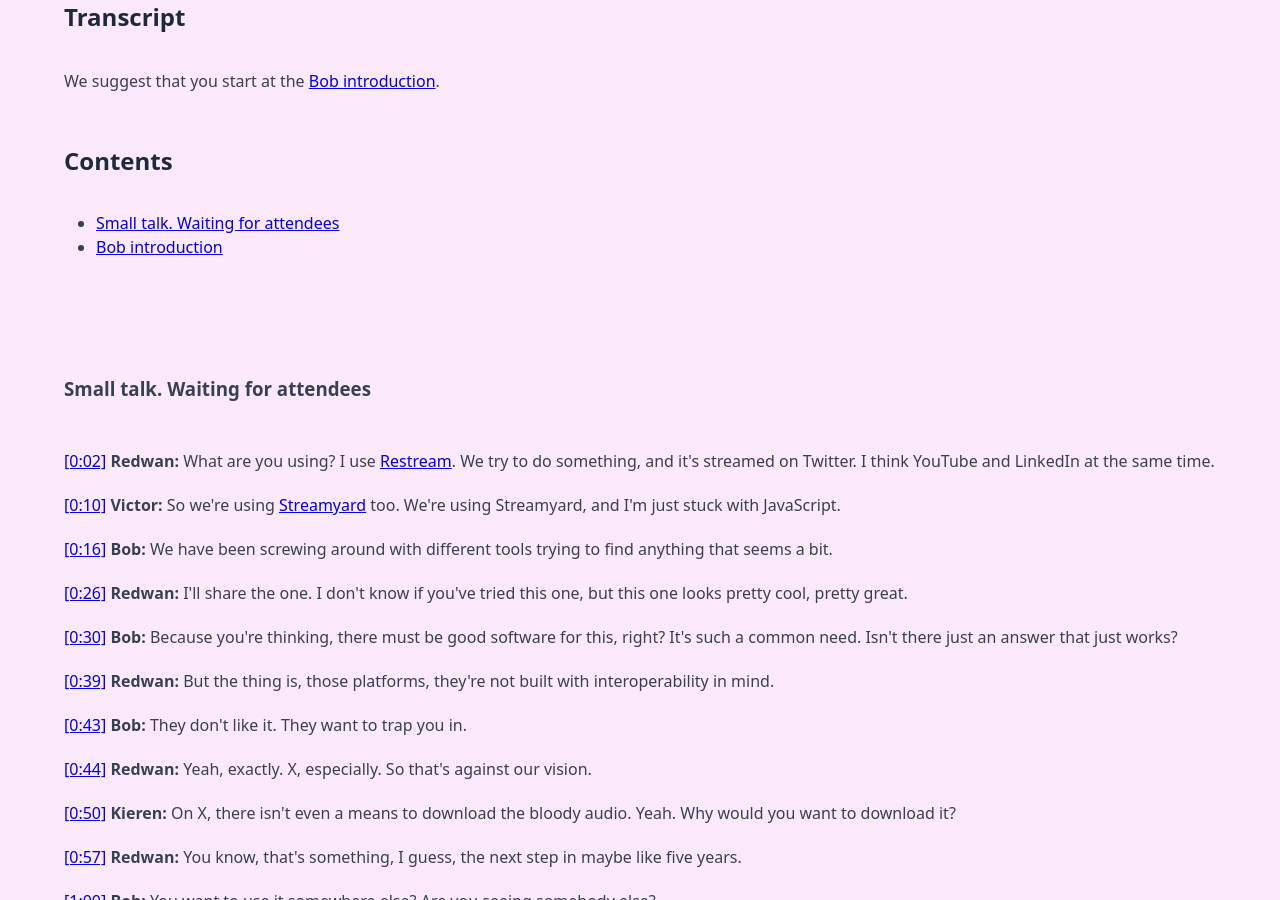
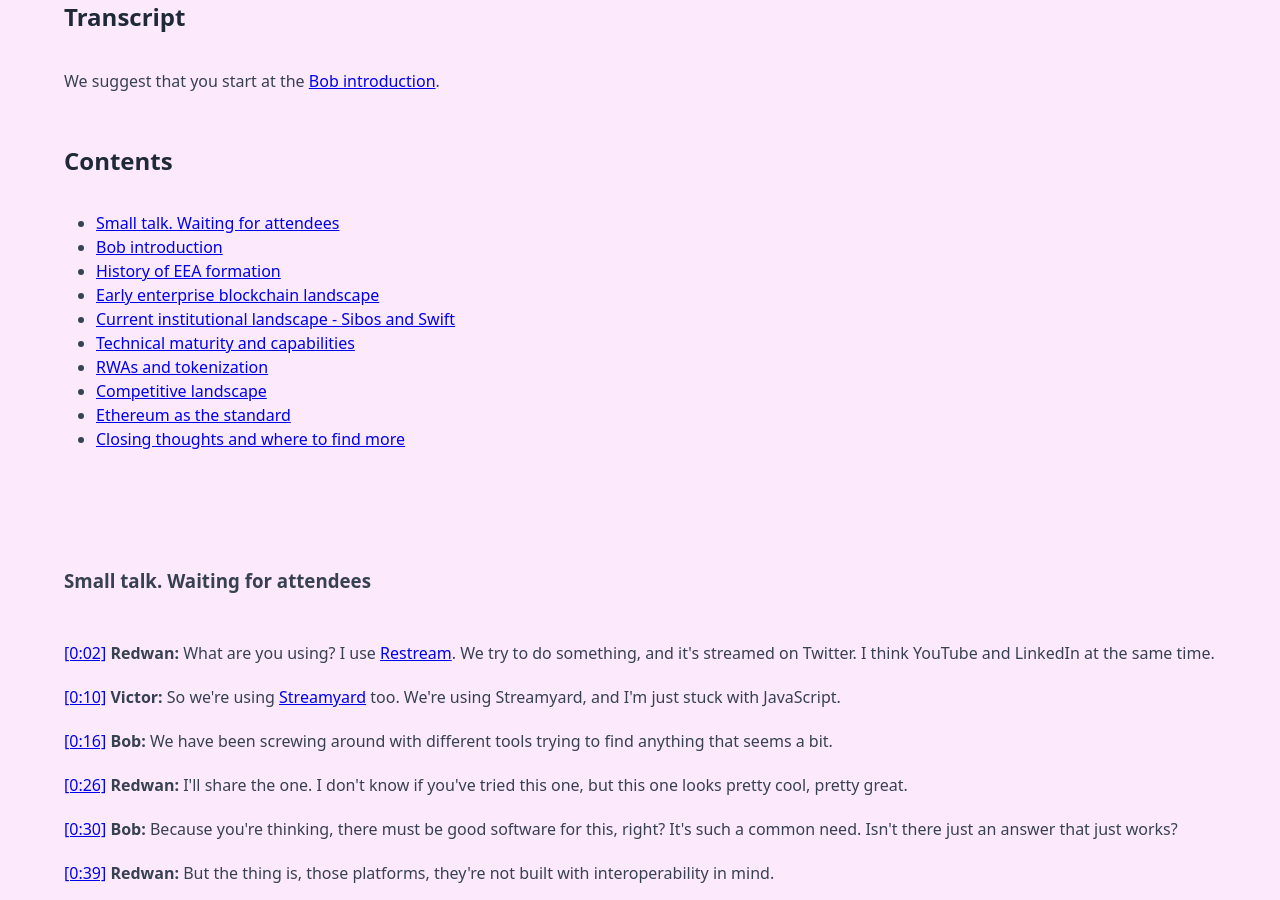
Before and after one commit to stratomercata/stratomercata-website, a Jekyll site: the page built from source/_videos/institutions-want-tokens-how-is-ethereum-keeping-up.md, in a window 1280 px wide and 900 px high, scrolled down 941 px. Built offline with Jekyll 4.4.1, drawn with Linux system fonts in a browser that asks for light colours; comment, search, counter and statistics services are not loaded; some of the changed text lies outside the part shown.

Commit message:
Added a complete table and contents and links for Redwan spaces.

```diff
--- a/source/_videos/institutions-want-tokens-how-is-ethereum-keeping-up.md
+++ b/source/_videos/institutions-want-tokens-how-is-ethereum-keeping-up.md
@@ -18,6 +18,14 @@ We suggest that you start at the [Bob introduction](#bob-introduction).
     <ul style="margin-left: 2em;">
         <li><a href="#small-talk-waiting-for-attendees">Small talk. Waiting for attendees</a></li>
         <li><a href="#bob-introduction">Bob introduction</a></li>
+        <li><a href="#history-of-eea-formation">History of EEA formation</a></li>
+        <li><a href="#early-enterprise-blockchain-landscape">Early enterprise blockchain landscape</a></li>
+        <li><a href="#current-institutional-landscape">Current institutional landscape - Sibos and Swift</a></li>
+        <li><a href="#technical-maturity-and-capabilities">Technical maturity and capabilities</a></li>
+        <li><a href="#rwas-and-tokenization">RWAs and tokenization</a></li>
+        <li><a href="#competitive-landscape">Competitive landscape</a></li>
+        <li><a href="#ethereum-as-the-standard">Ethereum as the standard</a></li>
+        <li><a href="#closing-thoughts">Closing thoughts and where to find more</a></li>
     </ul>
 </div>
 
@@ -380,6 +388,14 @@ Well, I think there was another parallel thing that was happening. At that [DEVC
 
 And we actually had a design for, yeah, yeah, yeah.
 
+<a id="early-enterprise-blockchain-landscape"></a>
+
+<br>
+
+### Early enterprise blockchain landscape
+
+<br>
+
 [[13:31]](https://www.youtube.com/watch?v=CNavXFv3ats&t=811s) **Redwan:**
 You broke up for me quite a lot there, [Victor]({{ '/people/victor-wong/' | relative_url }}), I think that's a very cool parallel. Like you've set the stage pretty well for like, you know, where it's coming from.
 
@@ -402,6 +418,14 @@ I mean, I don't know if it's like, no, there is, but there were some interesting
   title='Sibos'
   img='https://www.finextra.com/finextra-images/top_pics/xl/sibos2022amsterdamlogocmykvertical.jpg'
 %}
+
+<a id="current-institutional-landscape"></a>
+
+<br>
+
+### Current institutional landscape - Sibos and Swift
+
+<br>
 
 [[14:28]](https://www.youtube.com/watch?v=CNavXFv3ats&t=868s) **Bob:**
 Yeah, we should mention that because like, you were just at [Sibos](https://www.sibos.com/) and you're dealing with like, what we think of as tried by institutional players. And that's, you know, where you have a lot of communication. So like, what were your impressions about where they're at with that?
@@ -538,6 +562,14 @@ Yeah, yeah, yeah. They actually exactly the same thing, but it's just in a diffe
   img='https://hrf.org/wp-content/uploads/2024/11/Latest-Web-Header-CBDC-Silver-Anthem-press-release-V1-1.png'
 %}
 
+<a id="technical-maturity-and-capabilities"></a>
+
+<br>
+
+### Technical maturity and capabilities
+
+<br>
+
 [[21:36]](https://www.youtube.com/watch?v=CNavXFv3ats&t=1296s) **Bob:**
 And- It's just the issuer.
 
@@ -654,6 +686,14 @@ Like Nike was the first to like sell a ton of NFTs. And then you're seeing like,
 
 And somehow there's kind of like a merger going on. And, you know, this is a, creating good top line revenue for investment banks and, you know, et cetera, et cetera. So like, is your, is your sense that people want the efficiency to compete or like, are they starting to think about it as like a new revenue line or, you know, like a transformed revenue line or something?
 
+<a id="rwas-and-tokenization"></a>
+
+<br>
+
+### RWAs and tokenization
+
+<br>
+
 [[31:45]](https://www.youtube.com/watch?v=CNavXFv3ats&t=1905s) **Redwan:**
 Well, that's a billion trillion dollar question right there. I don't have like the answer. What I could say is I see, I see how, like, I think if you look at, you know, operational optimization, it's more than that.
 
@@ -710,6 +750,14 @@ That's some of the work that is being done as we speak. And that's gonna really
 We wanna look at everything, which I think it's absolutely fair. And I would do the same if I were in their shoe. So, okay, well, they have some different assessment, you know, criteria and they say, well, we're gonna take this chain, this chain, this chain, this chain.
 
 And then we'll see.
+
+<a id="competitive-landscape"></a>
+
+<br>
+
+### Competitive landscape
+
+<br>
 
 [[37:22]](https://www.youtube.com/watch?v=CNavXFv3ats&t=2242s) **Bob:**
 I mean, beyond EVM, I mean, you've obviously got competition between Ethereum and other EVM flavors. What is the competition outside of that? Because I know there's, you know, you've obviously got competition within that, but are institutions doing non-EVM things as well?
@@ -804,6 +852,14 @@ So you can see that- Right, well, one of their big sell at New York Blockchain W
 
 And I mean, that's seven years ago. So yeah, I'm sure that they need to have an even better EVM story these days.
 
+<a id="ethereum-as-the-standard"></a>
+
+<br>
+
+### Ethereum as the standard
+
+<br>
+
 [[44:21]](https://www.youtube.com/watch?v=CNavXFv3ats&t=2661s) **Redwan:**
 To answer your question, and EVM and Ethereum is really the standard as everyone, that's what they're saying. You go through some different stages, you have the [Chief Innovation Officer (Tom Zschach)](https://x.com/tomzschach) of [Swift](https://www.Swift.com/) and some different institutions. They understand that.
 
@@ -844,6 +900,14 @@ Yeah, it's [Linus](https://en.wikipedia.org/wiki/Linus_Torvalds), right?
 
 So that's something that is like catching up more and more and the more we're going, that's also like the mission of what we do at [EEA](https://entethalliance.org), going to have this conversation, doing events, like bringing some people together from like a few events that we do when we try to really mix like DeFi, traditional finance institution, like pure Ethereum players and have all those people talking together. That's how we make that moving forward.
 
+<a id="closing-thoughts"></a>
+
+<br>
+
+### Closing thoughts and where to find more
+
+<br>
+
 [[48:09]](https://www.youtube.com/watch?v=CNavXFv3ats&t=2889s) **Bob:**
 Well, on that note, I think we'll wrap up, but where can people find more about you and [EEA](https://entethalliance.org) in general?
 
```
